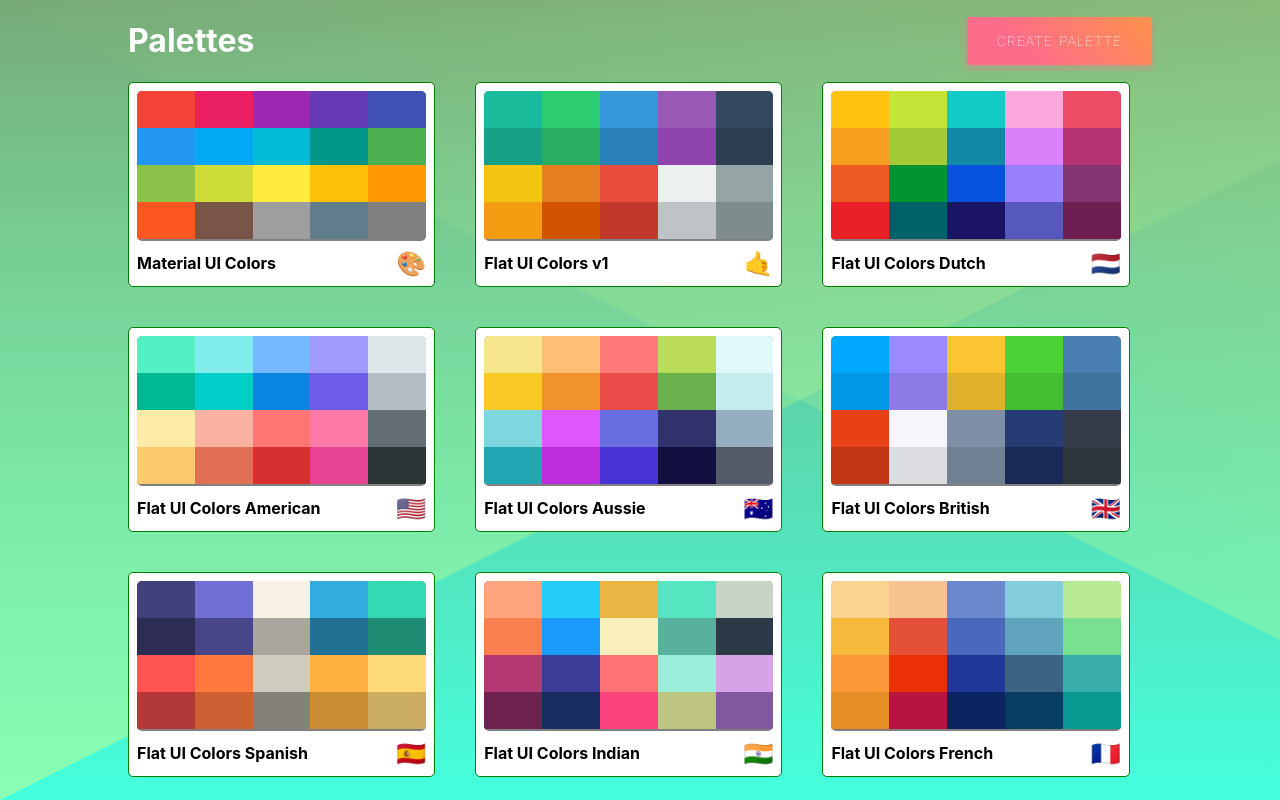
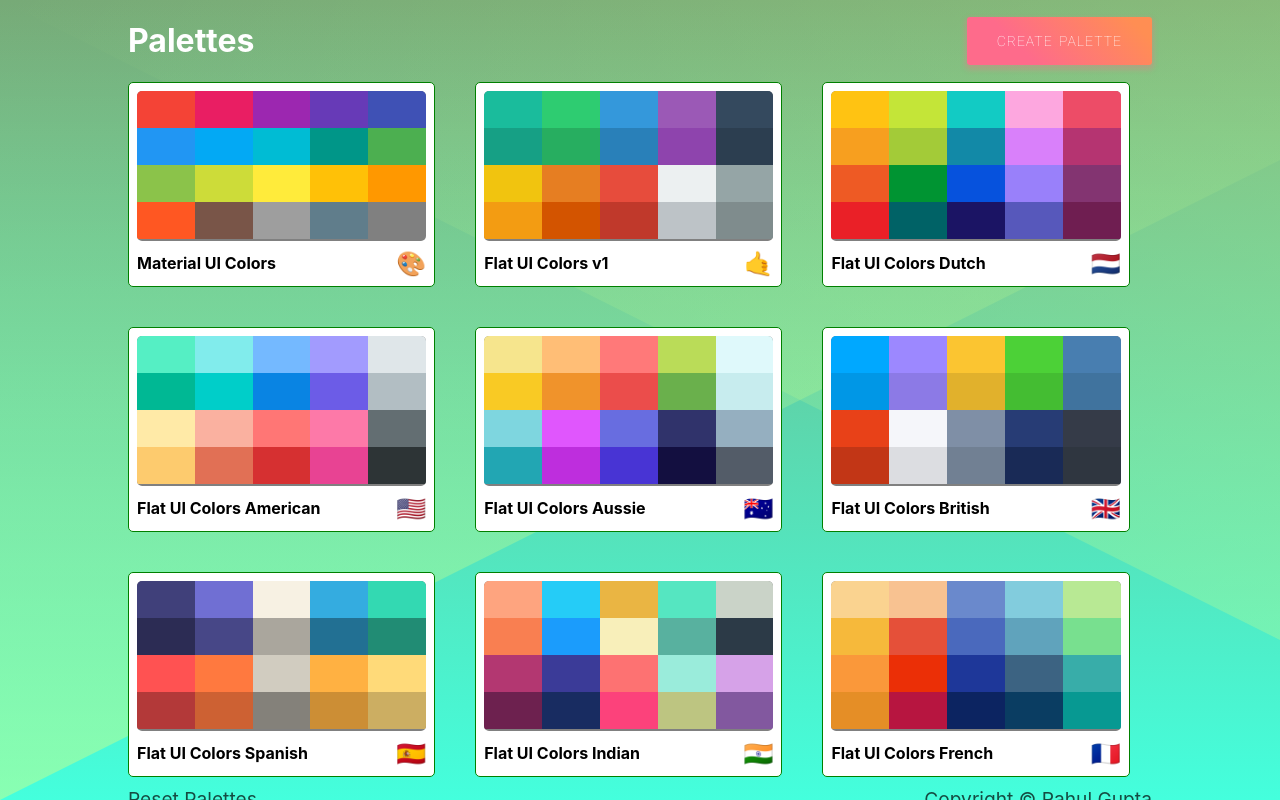
Before and after one commit to notsonoobie/colorpaletteapp, a React (Create React App) app: page / in a window 1280 px wide. Built offline with nearby package versions, Linux system fonts and the light colour scheme.

Commit message:
Added Functionality for Resetting the Palettes to Default Palettes with Dialog Confirmation and few Bug Fixes

```diff
--- a/src/PaletteList.js
+++ b/src/PaletteList.js
@@ -22,12 +22,16 @@
         super(props)
         this.state = {
             isDialogOpen: false,
+            isResetDialogOpen: false,
             deletingID: ""
         }
         this.goToPalette = this.goToPalette.bind(this)
         this.openDialog = this.openDialog.bind(this)
         this.closeDialog = this.closeDialog.bind(this)
         this.handleDelete = this.handleDelete.bind(this)
+        this.resetPalettes = this.resetPalettes.bind(this)
+        this.openResetDialog = this.openResetDialog.bind(this)
+        this.closeResetDialog = this.closeResetDialog.bind(this)
     }
     goToPalette(id) {
         this.props.history.push(`/palette/${id}`)
@@ -44,9 +48,24 @@
             deletingID: ""
         })
     }
+    openResetDialog(){
+        this.setState({
+            isResetDialogOpen: true
+        })
+    }
+    closeResetDialog(){
+        this.setState({
+            isResetDialogOpen: false
+        })
+    }
     handleDelete(){
         this.props.deletePalette(this.state.deletingID)
         this.closeDialog()
+    }
+    resetPalettes() {
+        window.localStorage.clear()
+        this.closeResetDialog()
+        window.location.reload(false)
     }
     render() {
         const { palettes, classes } = this.props;
@@ -60,6 +79,10 @@
                     <TransitionGroup className={classes.palettes}>
                         {palettes.map(p => <CSSTransition key={p.id} classNames="fade" timeout={500}><MiniPalette {...p} key={p.id} id={p.id} deletePalette={this.openDialog} handleClick={this.goToPalette} /></CSSTransition> )}
                     </TransitionGroup>
+                    <footer className={classes.footer}>
+                        <span onClick={this.openResetDialog} className={classes.footerLink}>Reset Palettes</span>
+                        <span>Copyright &copy; Rahul Gupta</span>
+                    </footer>
                 </div>
                 <Dialog open={this.state.isDialogOpen} onClose={this.closeDialog}>
                     <DialogTitle>Delete this palette?</DialogTitle>
@@ -82,6 +105,27 @@
                         </ListItem>
                     </List>
                 </Dialog>
+                <Dialog open={this.state.isResetDialogOpen} onClose={this.closeResetDialog}>
+                    <DialogTitle>Reset to default palettes?</DialogTitle>
+                    <List>
+                        <ListItem button onClick={this.resetPalettes}>
+                            <ListItemAvatar>
+                                <Avatar style={{backgroundColor: blue[100], color: blue[600]}}>
+                                    <CheckIcon />
+                                </Avatar>
+                            </ListItemAvatar>
+                            <ListItemText primary='Reset' />
+                        </ListItem>
+                        <ListItem button onClick={this.closeResetDialog}>
+                            <ListItemAvatar>
+                                <Avatar style={{backgroundColor: red[100], color: red[600]}}>
+                                    <CloseIcon />
+                                </Avatar>
+                            </ListItemAvatar>
+                            <ListItemText primary='Cancel' />
+                        </ListItem>
+                    </List>
+                </Dialog>
             </div>
         )
     }
--- a/src/styles/PaletteListStyles.js
+++ b/src/styles/PaletteListStyles.js
@@ -17,10 +17,10 @@
         display: "flex",
         alignItems: "flex-start",
         justifyContent: "center",
-        overflow: "scroll",
+        overflow: "auto",
         backgroundColor: "#77aa77",
         backgroundImage: `url(${bg})`,
-        backgroundSize: "cover"
+        backgroundSize: "cover",
     },
     container: {
         width: "50%",
@@ -85,5 +85,21 @@
             gridTemplateColumns: "repeat(1,100%)",
             gridGap: "1rem",
         }
+    },
+    footer: {
+        width: "100%",
+        paddingBottom: "10px",
+        marginTop: "10px",
+        display: "flex",
+        color: "rgba(0,0,0,0.7)",
+        fontSize: "larger",
+        fontWeight: "400",
+        justifyContent: "space-between",
+    },
+    footerLink: {
+        "&:hover": {
+            cursor: "pointer",
+            textDecoration: "underline"
+        }
     }
 }
```
